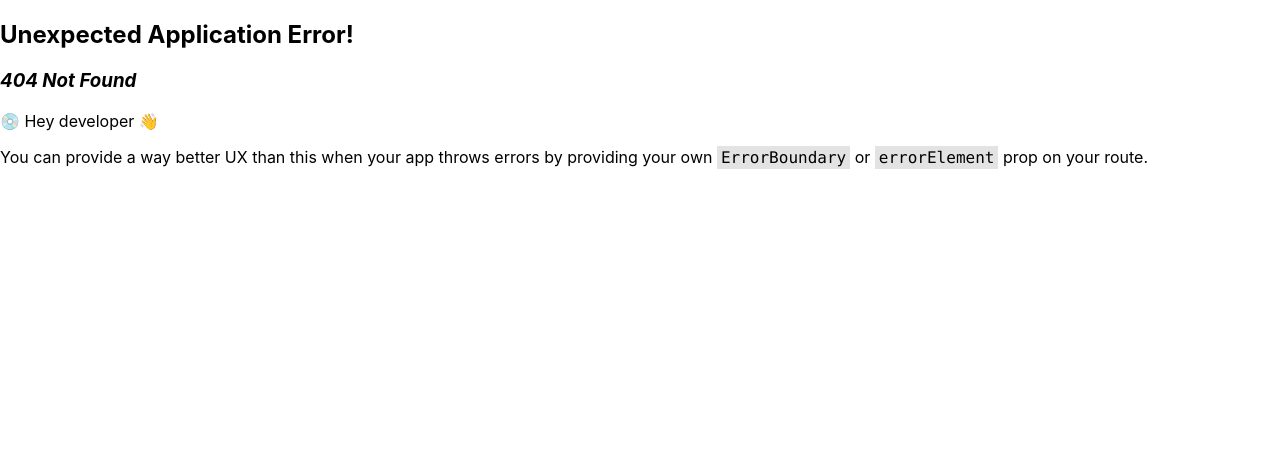
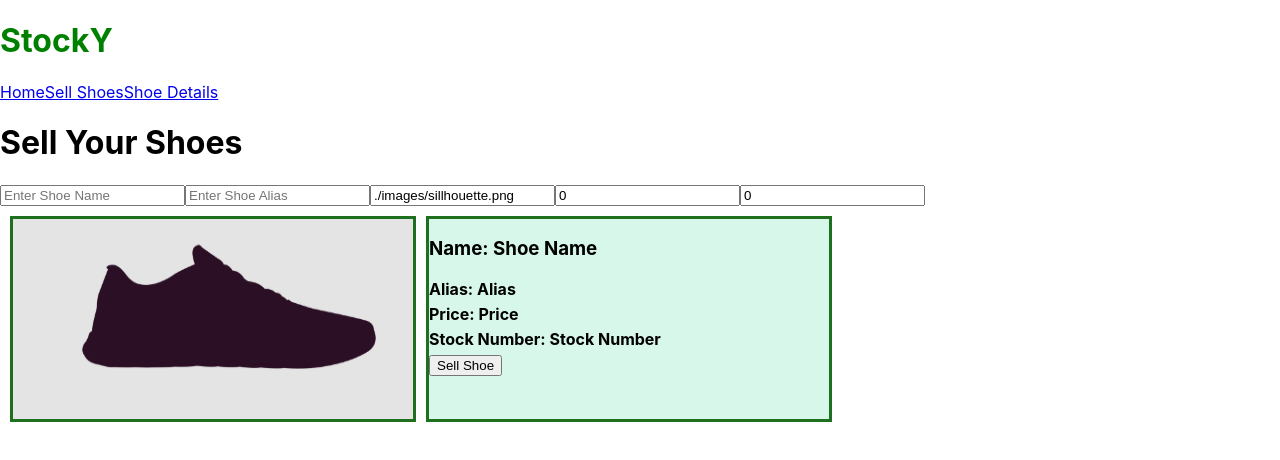
Before and after one commit to alpogi2dmax/alpogi2dmax-stocky, a React (Create React App) app: page /sellshoes in a window 1280 px wide. Before the commit this address had no page. Shown: the top 460 px of the page. Built offline with nearby package versions, Linux system fonts and the light colour scheme.

Commit message:
add form in SellShoes component

```diff
--- a/src/App.css
+++ b/src/App.css
@@ -51,7 +51,6 @@
 .card {
   height: 250px;
   width: 220px;
-  height: 300;
   background-color: rgb(214, 247, 234);
   border-style: solid;
   border-color: rgb(30, 112, 30);
@@ -72,6 +71,36 @@
   margin: 2px 0;
 }
 
+.sellcard {
+  height: 200px;
+  width: 400px;
+  background-color: rgb(214, 247, 234);
+  border-style: solid;
+  border-color: rgb(30, 112, 30);
+  margin-top: 10px;
+  margin-bottom: 0px;
+  margin-right: 0px;
+  margin-left: 10px;
+  float: left
+}
+
+.sellcard h4 {
+  margin: 5px 0;
+}
+
+.sellimage {
+  height: 200px;
+  width: 400px;
+  background-color: rgb(214, 247, 234);
+  border-style: solid;
+  border-color: rgb(30, 112, 30);
+  margin-top: 10px;
+  margin-bottom: 0px;
+  margin-right: 0px;
+  margin-left: 10px;
+  float: left
+}
+
 .image {
   width: 200px;
   height: auto;
--- a/src/App.js
+++ b/src/App.js
@@ -4,6 +4,7 @@ import './App.css';
 import NavBar from './NavBar'
 import Search from './Search'
 import ShoeList from './ShoeList'
+import { useOutletContext } from 'react-router-dom'
 
 function App() {
 
@@ -15,7 +16,9 @@ function App() {
     .then(data => setShoes(data))
   }, [])
 
-  console.log(shoes)
+  const newShoes = useOutletContext
+
+  console.log(newShoes)
 
   return (
     <div>
--- a/src/NavBar.js
+++ b/src/NavBar.js
@@ -15,7 +15,18 @@ function NavBar() {
                 >
                     Home
                 </NavLink>
+                <NavLink
+                    to='/sellshoes'
+                >
+                    Sell Shoes
+                </NavLink>
+                <NavLink
+                    to='/profile/:id'
+                >
+                    Shoe Details
+                </NavLink>
             </nav>
+
         </div>
     )
 }
--- /dev/null
+++ b/src/SellShoes.js
@@ -0,0 +1,79 @@
+import React, {useState} from 'react'
+import { Outlet, useNavigate } from 'react-router-dom'
+import NavBar from './NavBar'
+import './App.css';
+
+function SellShoes() {
+
+    const [image, setImage] = useState('./images/sillhouette.png')
+    const [name, setName] = useState('')
+    const [alias, setAlias] = useState('')
+    const [price, setPrice] = useState(0)
+    const [stock, setStock] = useState(0)
+    const [shoeObj, setShoeObj] = useState('')
+    const navigate = useNavigate()
+
+    function handleNameChange(e) {
+        setName(e.target.value)
+    }
+
+    function handleAliasChange(e) {
+        setAlias(e.target.value)
+    }
+
+    function handleImageChange(e) {
+        setImage(e.target.value)
+    }
+
+    function handlePriceChange(e) {
+        setPrice(e.target.value)
+    }
+
+    function handleStockChange(e) {
+        setStock(e.target.value)
+    }
+
+    function handleSellSubmit(e) {
+        e.preventDefault()
+        let shoeObj = {
+            name: name,
+            alias: alias,
+            image: image,
+            price: price,
+            stock: stock
+        }
+
+        setShoeObj(shoeObj)
+        navigate('/')
+    }
+
+
+    return (
+
+        <div>
+            <header className='App-newheader'>
+                <NavBar />
+            </header>
+            <h1>Sell Your Shoes</h1>
+            <form onSubmit={handleSellSubmit}>
+                <input type='text' name='name' id='name' placeholder='Enter Shoe Name' value={name} onChange={handleNameChange}></input>
+                <input type='text' name='alias' id='alias' placeholder='Enter Shoe Alias' value={alias} onChange={handleAliasChange}></input>
+                <input type='text' name='image' id='image' placeholder='Enter Shoe Image' value={image} onChange={handleImageChange}></input>
+                <input type='number' name='price' id='price' placeholder='Enter Price' value={price} onChange={handlePriceChange}></input>
+                <input type='number'name='stock' id='stock' placeholder='Enter Stock Number' value={stock} onChange={handleStockChange}></input>
+                <br></br>
+                <img src={image} alt={alias} className='sellimage'/>
+                <div className='sellcard'>
+                    <h3>Name: {name === '' ? 'Shoe Name' : name}</h3>
+                    <h4>Alias: {alias === '' ? 'Alias' : alias}</h4>
+                    <h4>Price: {price === 0 ? 'Price' : price}</h4>
+                    <h4>Stock Number: {stock === 0 ? 'Stock Number' : stock}</h4>
+                    <button type='submit'>Sell Shoe</button>
+                </div>
+            </form>
+            <Outlet context={shoeObj}/>
+        </div>
+    )
+}
+
+export default SellShoes
--- a/src/ShoeCard.js
+++ b/src/ShoeCard.js
@@ -1,9 +1,10 @@
-import React from 'react'
+import React, {useState} from 'react'
 import './App.css';
+import { Link } from 'react-router-dom'
 
 function ShoeCard({shoe}) {
 
-    console.log(shoe)
+
 
     return (
         <div className='card'>
@@ -11,6 +12,7 @@ function ShoeCard({shoe}) {
             <h4>{shoe.name}</h4>
             <p>{shoe.alias}</p>
             <p>Price: ${shoe.price}</p>
+            <Link to={`/shoedetails/${shoe.id}`}>Buy Shoe</Link>
         </div>
     )
 }
--- /dev/null
+++ b/src/ShoeDetails.js
@@ -0,0 +1,42 @@
+import React, { useState, useEffect } from 'react'
+import NavBar from './NavBar'
+import { useParams } from 'react-router-dom'
+
+
+
+
+function ShoeDetails() {
+
+    const [purachaseShoe, setPurchaseShoe] = useState({})
+
+    const params = useParams();
+    const shoeId = params.id;
+
+    useEffect(() => {
+        fetch(`http://localhost:3000/shoes/?id=${shoeId}`)
+        .then(r => r.json())
+        .then(data => setPurchaseShoe(data[0]))
+        .catch(error => console.error(error))
+    }, [shoeId])
+
+    console.log(purachaseShoe)
+
+    if(!purachaseShoe) {
+        return <div>Loading...</div>
+    }
+
+
+    return(
+        <div>
+        <header className='App-newheader'>
+          <NavBar />
+        </header>
+        <div>
+            <img src={purachaseShoe.image} alt={purachaseShoe.alias} />
+            <p>{purachaseShoe.price}</p>
+        </div>
+      </div>
+    )
+}
+
+export default ShoeDetails
```
Also changed, not shown: src/index.js (+10 -0 lines), public/images/sillhouette.png (added).
